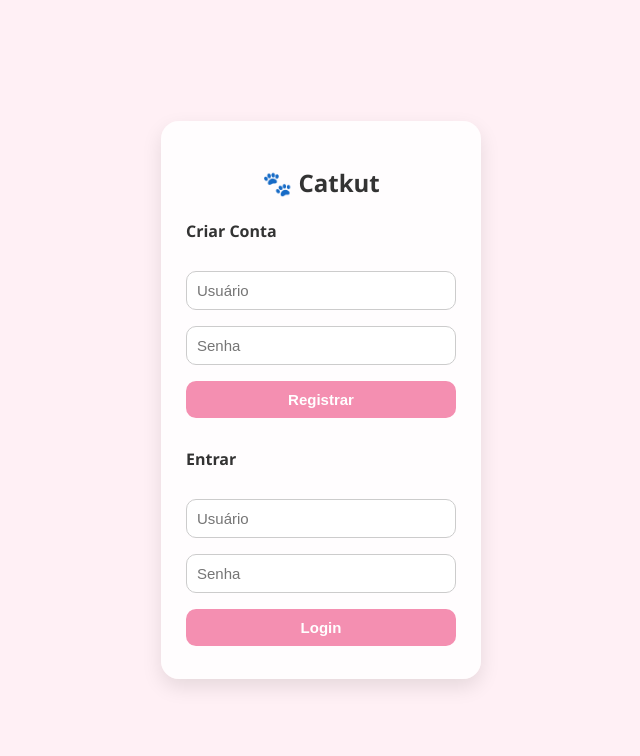
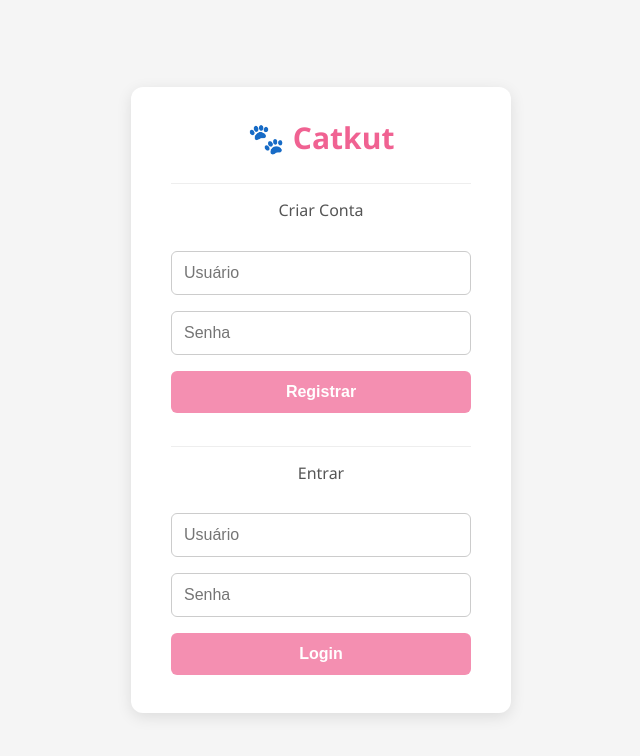
Before and after one commit to blidexxplay-rgb/gatorkut, a plain HTML site: page index.html in a window 1280 px wide. Shown: the whole page, without its empty margins (319-959 px from the left). Drawn offline with Linux system fonts and the light colour scheme.

Commit message:
index.html

```diff
--- a/index.html
+++ b/index.html
@@ -8,26 +8,72 @@
 :root{
   --rosa:#f48fb1;
   --rosa2:#f06292;
-  --bg:#fff0f5;
-  --card:#ffffffdd;
+  --bg:#fff0f5; /* Fundo original do app */
+  --card:#ffffffdd; /* Fundo original do app */
   --dark-bg:#1e1e1e;
   --dark-card:#2a2a2add;
   --dark-text:#fff;
-  --friend-bg:#ffe0b2; /* Cor clara para amigos */
-  --friend-dark-bg:#444; /* Cor escura para amigos */
+  --friend-bg:#ffe0b2;
+  --friend-dark-bg:#444;
+  /* Novas variáveis para o login */
+  --login-bg: #f5f5f5; /* Fundo levemente cinza/branco do login */
+  --login-card-bg: #ffffff; /* Fundo branco puro para o card */
+  --login-shadow: 0 4px 15px rgba(0, 0, 0, 0.1);
+  --login-border: #eee;
 }
 *{box-sizing:border-box;}
 body{margin:0;font-family:"Segoe UI",sans-serif;background:var(--bg);transition:0.3s;color:#333;}
 .dark body{background:var(--dark-bg);color:var(--dark-text);}
 .hidden{display:none;}
-.center{display:flex;justify-content:center;align-items:center;min-height:100vh;}
-.card{background:var(--card);padding:25px;border-radius:18px;box-shadow:0 8px 20px rgba(0,0,0,.1);width:320px;animation:fade .5s;}
-.dark .card{background:var(--dark-card);}
+
+/* ESTILOS DA TELA DE LOGIN (NOVO VISUAL) */
+#auth{
+  background: var(--login-bg); /* Aplica o fundo mais limpo */
+  display:flex;
+  justify-content:center;
+  align-items:center;
+  min-height:100vh;
+}
+.auth-card{ /* Usando uma classe diferente para o card de login */
+  background:var(--login-card-bg);
+  padding: 30px 40px; /* Mais espaço interno */
+  border-radius:12px;
+  box-shadow:var(--login-shadow);
+  width:100%;
+  max-width:380px; /* Tornando-o um pouco maior */
+  text-align:center;
+  animation:fade .5s;
+}
+.dark .auth-card{
+  background:var(--dark-card);
+}
+#auth h2{
+  color: var(--rosa2); /* Cor de destaque para o título */
+  margin-top: 0;
+  margin-bottom: 20px;
+  font-size: 30px;
+}
+#auth h4{
+  border-top: 1px solid var(--login-border);
+  padding-top: 15px;
+  margin-top: 25px;
+  color: #555;
+  font-weight: 500;
+}
+.dark #auth h4{
+  border-top: 1px solid #444;
+  color: var(--dark-text);
+}
+
 @keyframes fade{from{opacity:0;transform:translateY(20px);}to{opacity:1;}}
-input,button,textarea,select{width:100%;padding:10px;margin:8px 0;border-radius:10px;border:1px solid #ccc;font-size:15px;}
+
+/* Estilos de inputs e botões */
+input,button,textarea,select{width:100%;padding:12px;margin:8px 0;border-radius:6px;border:1px solid #ccc;font-size:16px;}
 .dark input,.dark textarea,.dark select{border:1px solid #555;background:#333;color:#fff;}
-button{background:var(--rosa);color:white;border:none;cursor:pointer;font-weight:bold;transition:background .3s;}
+button{background:var(--rosa);color:white;border:none;cursor:pointer;font-weight:bold;transition:background .3s;padding:12px;}
 button:hover{background:var(--rosa2);}
+
+/* ESTILOS RESTANTES DO APP (mantidos) */
 header{background:var(--rosa);color:#fff;padding:15px;text-align:center;font-size:26px;position:sticky;top:0;z-index:10;}
 header small a{color:#fff;text-decoration:underline;}
 header span{font-weight:bold;}
@@ -61,8 +107,8 @@ textarea{border:2px solid var(--rosa);resize:none;}
 </head>
 <body>
 
-<div id="auth" class="center">
-  <div class="card">
+<div id="auth">
+  <div class="auth-card">
     <h2 style="text-align:center">🐾 Catkut</h2>
     <form id="registerForm">
       <h4>Criar Conta</h4>
@@ -323,4 +369,4 @@ $('addFriendForm').onsubmit = e => {
 checkLogin();
 </script>
 </body>
-  </html>
+</html>
```
